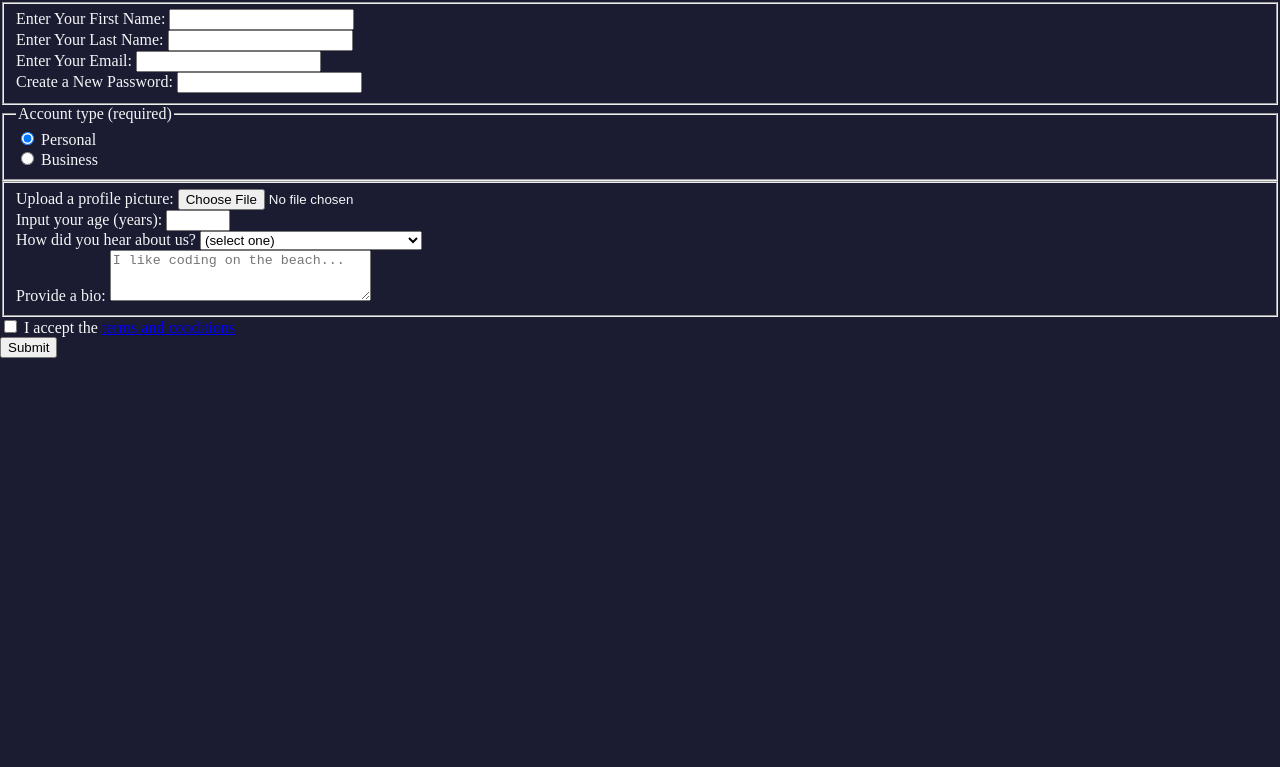
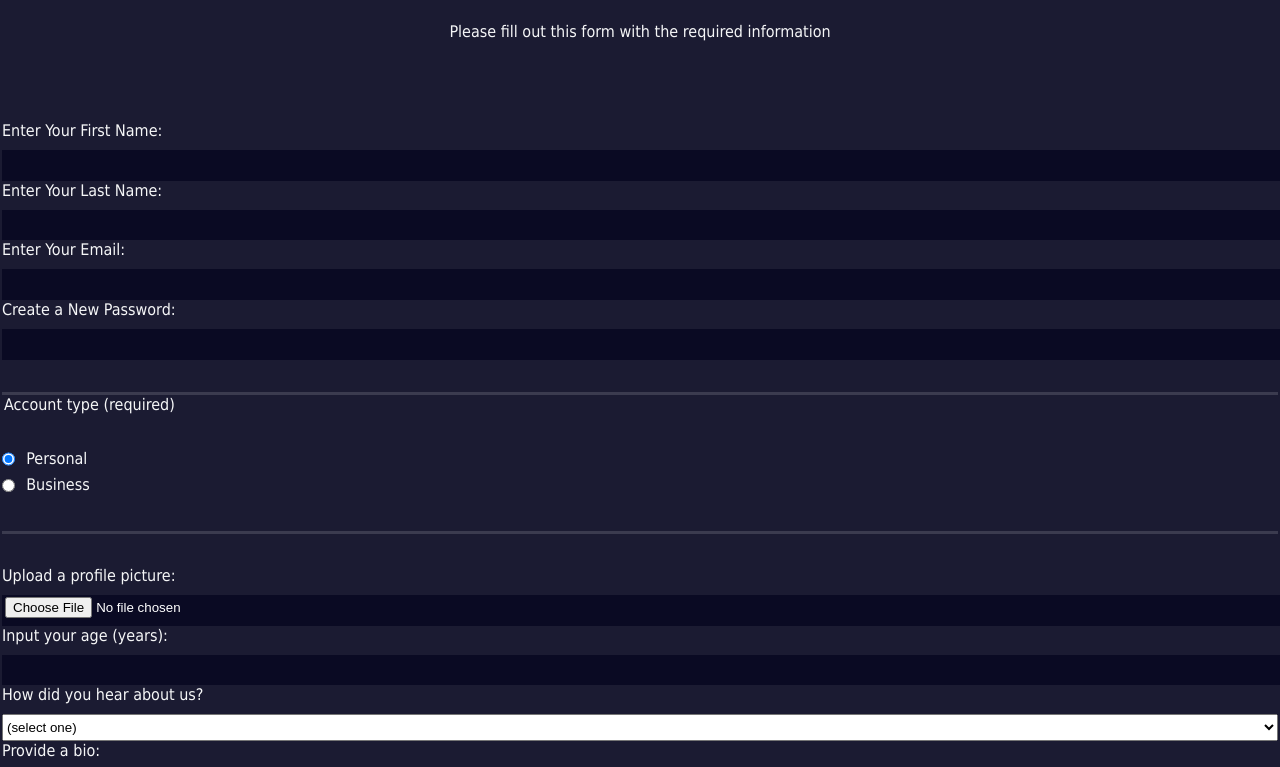
Before and after one commit to a11y-2824/Registration, a plain HTML site: page index.html in a window 1280 px wide. Shown: the part 112-879 px from the top of the page. Before the commit the page ends 821 px from the top, so only its background shows below. Drawn offline with Linux system fonts and the light colour scheme.

Commit message:
improved css

```diff
--- a/index.html
+++ b/index.html
@@ -21,8 +21,8 @@
 
         <fieldset>
             <legend>Account type (required) </legend>
-            <label><input checked type="radio" id="Personal" value="Personal" name="Personal-Business"> Personal </label>
-            <label><input type="radio" id="Business" value="Business" name="Personal-Business"> Business </label>
+            <label><input checked type="radio" id="Personal" value="Personal" name="Personal-Business" class="inline"> Personal </label>
+            <label><input type="radio" id="Business" value="Business" name="Personal-Business" class="inline"> Business </label>
         </fieldset>
 
         <fieldset>
@@ -46,7 +46,7 @@
 
 
     <label for="terms-and-conditions">
-        <input id="terms-and-conditions" type="checkbox" required /> I accept the <a href="https://www.freecodecamp.org/news/terms-of-service/">terms and conditions</a>
+        <input id="terms-and-conditions" type="checkbox" class="inline" required /> I accept the <a href="https://www.freecodecamp.org/news/terms-of-service/">terms and conditions</a>
       </label>
     <input type="submit" value="Submit"/>
 </form>
--- a/style.css
+++ b/style.css
@@ -1,12 +1,88 @@
-body{
+body {
   width: 100%;
   height: 100vh;
   margin: 0;
   background-color: #1b1b32;
   color: #f5f6f7;
+  font-family: Tahoma;
 }
 
 label {
   display: block;
   margin: 0.5rem0;
 }
+
+h1,
+p {
+  margin: 1em auto;
+  text-align: center;
+}
+
+form {
+  width: 60vw;
+  max-width: 500px;
+  min-width: 300px;
+  margin: 0 auto;
+  padding: 2em 0;
+}
+
+fieldset {
+  border: none;
+  padding-top: 2rem;
+  padding-bottom: 2rem;
+  padding-left: 0;
+  padding-right: 0;
+  border-bottom: 3px solid rgb(59, 59, 79);
+}
+
+
+fieldset:last-of-type {
+  border-bottom: none;
+}
+
+input,
+textarea,
+select {
+  width: 100%;
+  margin-top: 10px;
+  margin-bottom: 0;
+  margin-left: 0;
+  margin-right: 0;
+  min-height: 2em;
+}
+
+.inline {
+  width: unset;
+  margin-top: 0;
+  margin-bottom: 0;
+  margin-left: 0;
+  margin-right: 0.5em;
+  vertical-align: middle;
+}
+
+input,
+textarea {
+  background-color: #0a0a23;
+  border: 1px solid #0a0a23;
+  color: #ffffff;
+  min-height: 2em;
+}
+
+input[type="submit"] {
+  display: block;
+  width: 60%;
+  margin: 1em auto;
+  height: 2em;
+  font-size: 1.1rem;
+  background-color: #3b3b4f;
+  border-color: white;
+  min-width: 300px;
+}
+
+input[type="file"] {
+  padding: 1px 2px;
+}
+
+a {
+  color: #dfdfe2;
+}
```
Also changed, not shown: image.png (added), 1 other file. Lines whose indentation alone changed are shown as unchanged.
